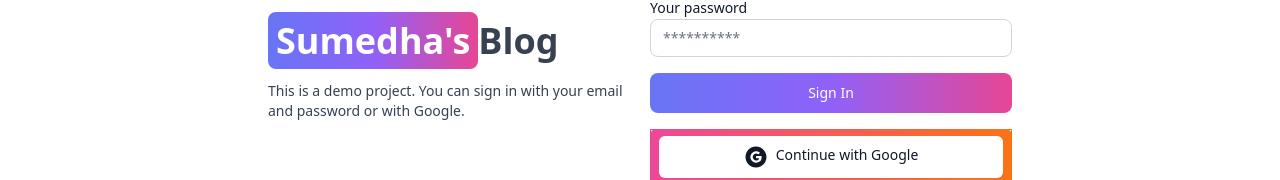
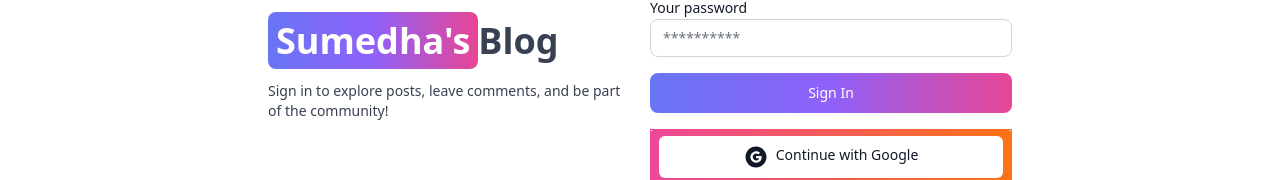
Before and after one commit to Sume1073/mern-blog-app, a React app in the folder client/: page /sign-in in a window 1280 px wide. Shown: the part 257-437 px from the top of the page. Built offline with nearby package versions, Linux system fonts and the light colour scheme; no server answers; the HTML template or start-up script is replaced by a standard one.

Commit message:
updated the signin and signup pages

```diff
--- a/client/src/components/CommentSection.jsx
+++ b/client/src/components/CommentSection.jsx
@@ -193,7 +193,7 @@ export default function CommentSection({ postId }) {
         size='md'
       >
         <Modal.Header />
-        <Modal.Body>
+        <Modal.Body className='pb-6'>
           <div className='text-center'>
             <HiOutlineExclamationCircle className='h-14 w-14 text-gray-400 dark:text-gray-200 mb-4 mx-auto' />
             <h3 className='mb-5 text-lg text-gray-500 dark:text-gray-400'>
@@ -201,7 +201,7 @@ export default function CommentSection({ postId }) {
             </h3>
             <div className='flex justify-center gap-4'>
               <Button
-                color='failure'
+  className="bg-red-500 hover:bg-red-600 text-white dark:bg-red-600 dark:hover:bg-red-700"
                 onClick={() => handleDelete(commentToDelete)}
               >
                 Yes, I'm sure
--- a/client/src/components/DashProfile.jsx
+++ b/client/src/components/DashProfile.jsx
@@ -268,7 +268,8 @@ export default function DashProfile() {
               Are you sure you want to delete your account?
             </h3>
             <div className='flex justify-center gap-4'>
-              <Button onClick={handleDeleteUser} color='failure'>
+            <Button
+  className="bg-red-500 hover:bg-red-600 text-white dark:bg-red-600 dark:hover:bg-red-700"  onClick={handleDeleteUser}>
                 Yes, I'm sure
               </Button>
               <Button
--- a/client/src/pages/SignIn.jsx
+++ b/client/src/pages/SignIn.jsx
@@ -58,8 +58,7 @@ export default function SignIn() {
             Blog
           </Link>
           <p className='text-sm mt-5'>
-            This is a demo project. You can sign in with your email and password
-            or with Google.
+          Sign in to explore posts, leave comments, and be part of the community!
           </p>
         </div>
         {/* right */}
--- a/client/src/pages/SignUp.jsx
+++ b/client/src/pages/SignUp.jsx
@@ -52,8 +52,7 @@ export default function SignUp() {
             Blog
           </Link>
           <p className='text-sm mt-5'>
-            This is a demo project. You can sign up with your email and password
-            or with Google.
+          Explore the posts, leave your thoughts, and connect with the community. Sign up or log in with your email or Google to get started!
           </p>
         </div>
         {/* right */}
```
